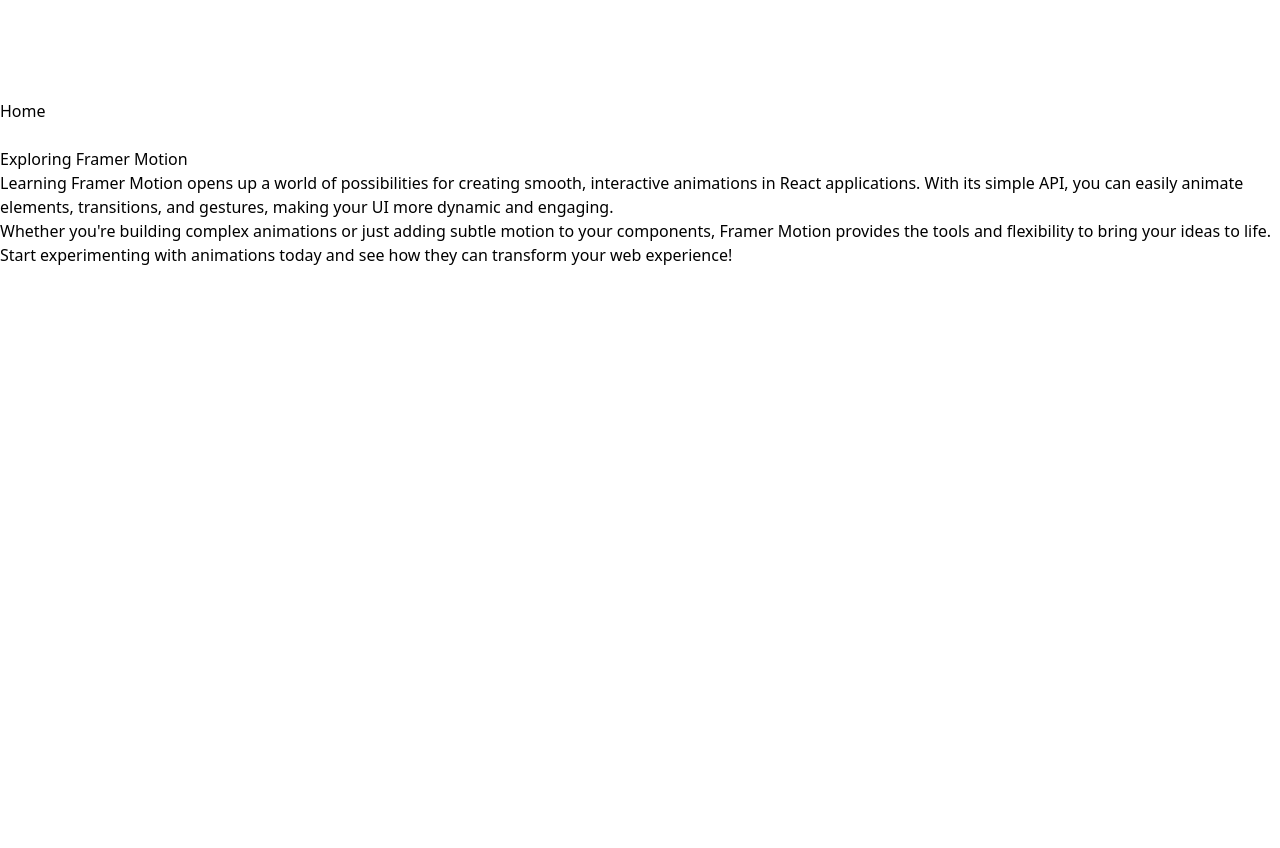
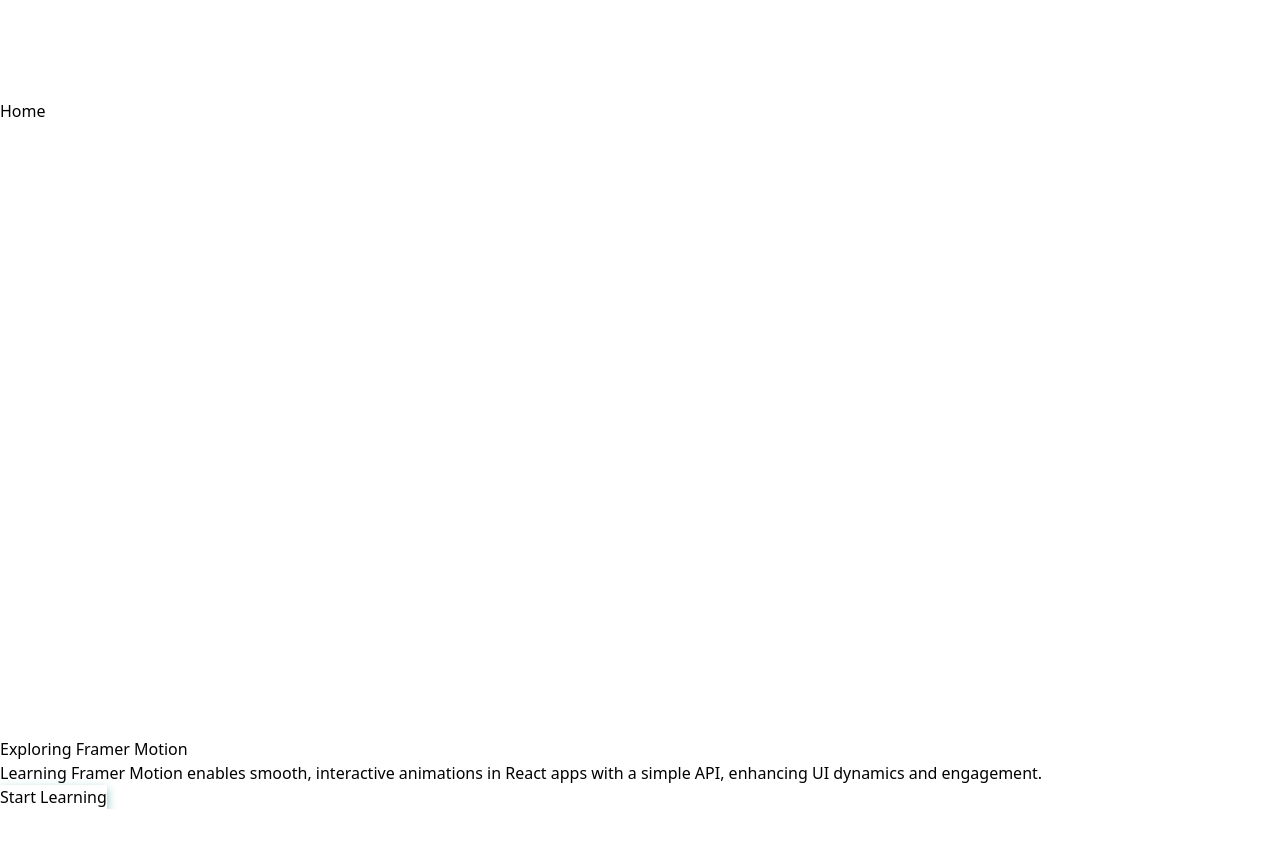
Before and after one commit to JonathanTylerWeber/learn-framer-motion, a React (Vite) app: page / in a window 1280 px wide. Shown: the part 260-1108 px from the top of the page. After the commit the page ends 1069 px from the top, so only its background shows below. Built offline with nearby package versions, Linux system fonts and the light colour scheme.

Commit message:
fix home page and add coming soon

```diff
--- a/src/App.tsx
+++ b/src/App.tsx
@@ -15,6 +15,7 @@
 import { useState, useEffect } from "react";
 import { setPageText } from "./slices/pageSlice";
 import ScrollToTop from "./components/ScrollToTop";
+import Projects from "./pages/Projects";
 
 export default function App() {
   const [isPreloading, setIsPreloading] = useState(true);
@@ -36,6 +37,7 @@
       "/": "Home",
       "/about": "About",
       "/learn": "Basics",
+      "/projects": "Projects",
       "/learn/basics": "Basics",
       "/learn/gestures": "Gestures",
       "/learn/variants": "Variants",
@@ -60,6 +62,7 @@
               <Route path="gestures" element={<Gestures />} />
               <Route path="variants" element={<Variants />} />
             </Route>
+            <Route path="/projects" element={<Projects />} />
             <Route path="*" element={<NotFound />} />
           </Routes>
         </AnimatePresence>
--- /dev/null
+++ b/src/components/Particles.tsx
@@ -0,0 +1,151 @@
+import { motion } from "framer-motion";
+import { useState, useCallback, useRef, useEffect, useMemo } from "react";
+
+interface Particle {
+  id: number;
+  color: string;
+  size: number;
+  offsetX: number;
+  offsetY: number;
+  duration: number;
+}
+
+interface ParticleBackgroundProps {
+  hovered: boolean;
+}
+
+const ParticleBackground: React.FC<ParticleBackgroundProps> = ({ hovered }) => {
+  const containerRef = useRef<HTMLDivElement>(null);
+
+  const [maxDistances, setMaxDistances] = useState({ x: 150, y: 150 });
+  const maxParticleSize = 80;
+  const buffer = 10;
+
+  const [particleData, setParticleData] = useState<Particle[]>([]);
+
+  const calculateMaxDistances = useCallback(() => {
+    if (containerRef.current) {
+      const { width, height } = containerRef.current.getBoundingClientRect();
+      const calculatedMaxX = width / 2 - buffer;
+      const calculatedMaxY = height / 2 - buffer;
+      setMaxDistances({
+        x: calculatedMaxX > 0 ? calculatedMaxX : 0,
+        y: calculatedMaxY > 0 ? calculatedMaxY : 0,
+      });
+    }
+  }, [buffer]);
+
+  useEffect(() => {
+    calculateMaxDistances();
+
+    window.addEventListener("resize", calculateMaxDistances);
+    return () => window.removeEventListener("resize", calculateMaxDistances);
+  }, [calculateMaxDistances]);
+
+  const particlesConfig = useMemo(
+    () => ({
+      count: 12,
+      colors: ["bg-lime-400", "bg-teal-400", "bg-indigo-400"],
+      minSize: 30,
+      maxSize: maxParticleSize,
+      maxX: maxDistances.x - 100,
+      maxY: maxDistances.y - 100,
+    }),
+    [maxParticleSize, maxDistances]
+  );
+
+  const generateInitialParticleData = useCallback((): Particle[] => {
+    return Array.from({ length: particlesConfig.count }).map((_, index) => {
+      const randomColor =
+        particlesConfig.colors[
+          Math.floor(Math.random() * particlesConfig.colors.length)
+        ];
+      const randomSize =
+        Math.floor(
+          Math.random() *
+            (particlesConfig.maxSize - particlesConfig.minSize + 1)
+        ) + particlesConfig.minSize;
+      const randomDuration = 1 + Math.random();
+
+      const offsetX =
+        Math.random() * 2 * particlesConfig.maxX - particlesConfig.maxX;
+      const offsetY =
+        Math.random() * 2 * particlesConfig.maxY - particlesConfig.maxY;
+
+      return {
+        id: index,
+        color: randomColor,
+        size: randomSize,
+        offsetX,
+        offsetY,
+        duration: randomDuration,
+      };
+    });
+  }, [particlesConfig]);
+
+  const regenerateParticlePositions = useCallback((): Particle[] => {
+    return particleData.map((particle) => ({
+      ...particle,
+      offsetX: Math.random() * 2 * particlesConfig.maxX - particlesConfig.maxX,
+      offsetY: Math.random() * 2 * particlesConfig.maxY - particlesConfig.maxY,
+    }));
+  }, [particleData, particlesConfig.maxX, particlesConfig.maxY]);
+
+  useEffect(() => {
+    setParticleData(generateInitialParticleData());
+  }, [generateInitialParticleData]);
+
+  const prevHoveredRef = useRef<boolean>(hovered);
+
+  useEffect(() => {
+    if (prevHoveredRef.current && !hovered) {
+      setParticleData(regenerateParticlePositions());
+    }
+    prevHoveredRef.current = hovered;
+  }, [hovered, regenerateParticlePositions]);
+
+  const particleElements = particleData.map((particle) => (
+    <motion.div
+      key={particle.id}
+      className={`absolute ${particle.color} rounded-full blur-2xl`}
+      style={{
+        width: `${particle.size}px`,
+        height: `${particle.size}px`,
+        top: "70%",
+        left: "50%",
+        transform: "translate(-50%, -50%)",
+        transformOrigin: "center",
+      }}
+      initial={{ x: 0, y: 0 }}
+      animate={{
+        x: hovered ? -particle.size / 2 : particle.offsetX,
+        y: hovered ? 0 : particle.offsetY,
+        opacity: [0.5, 1, 0.5],
+      }}
+      transition={{
+        x: {
+          duration: particle.duration,
+          ease: "easeInOut",
+        },
+        y: {
+          duration: particle.duration,
+          ease: "easeInOut",
+        },
+        opacity: {
+          duration: particle.duration * 2,
+          ease: "easeInOut",
+          repeat: Infinity,
+          repeatType: "loop",
+        },
+      }}
+    />
+  ));
+
+  return (
+    <div className="absolute w-full h-full z-0 mb-32" ref={containerRef}>
+      {particleElements}
+    </div>
+  );
+};
+
+export default ParticleBackground;
--- a/src/components/SideNav.tsx
+++ b/src/components/SideNav.tsx
@@ -2,21 +2,22 @@
 import { Link, useLocation } from "react-router-dom";
 
 const SideNav: React.FC = () => {
-
   const location = useLocation();
-  const currentPath = location.pathname
+  const currentPath = location.pathname;
 
   return (
-    <nav className="w-60 fixed top-0 h-full bg-slate-900 text-slate-400 p-4 space-y-4
-     flex-col  items-center flex ">
+    <nav
+      className="w-60 fixed top-0 h-full bg-slate-900 text-slate-400 p-4 space-y-4
+     flex-col  items-center flex "
+    >
       <h2 className="text-lime-200 text-xl font-bold mt-24 mr-10">Learning</h2>
       <ul className="space-y-2">
         <li>
           <Link
             to="/learn/basics"
             className={`hover:underline hover:text-lime-100
-        ${currentPath === "/learn" ? 'text-white' : 'text-slate-400'}
-        ${currentPath === "/learn/basics" ? 'text-white' : 'text-slate-400'} `}
+        ${currentPath === "/learn" ? "text-white" : "text-slate-400"}
+        ${currentPath === "/learn/basics" ? "text-white" : "text-slate-400"} `}
           >
             Basic Animations
           </Link>
@@ -25,7 +26,9 @@
           <Link
             to="/learn/gestures"
             className={`hover:underline hover:text-lime-100
-          ${currentPath === "/learn/gestures" ? 'text-white' : 'text-slate-400'} `}
+          ${
+            currentPath === "/learn/gestures" ? "text-white" : "text-slate-400"
+          } `}
           >
             Gestures
           </Link>
@@ -34,31 +37,14 @@
           <Link
             to="/learn/variants"
             className={`hover:underline hover:text-lime-100
-          ${currentPath === "/learn/variants" ? 'text-white' : 'text-slate-400'} `}
+          ${
+            currentPath === "/learn/variants" ? "text-white" : "text-slate-400"
+          } `}
           >
             Variants
           </Link>
         </li>
-        <li>
-          <Link
-            to="/learn/keyframes"
-            className={`hover:underline hover:text-lime-100
-          ${currentPath === "/learn/keyframes" ? 'text-white' : 'text-slate-400'} `}
-          >
-            Keyframes
-          </Link>
-        </li>
-        <li>
-          <Link
-            to="/learn/motion-values"
-            className={`hover:underline hover:text-lime-100
-          ${currentPath === "/learn/motion-values" ? 'text-white' : 'text-slate-400'} `}
-          >
-            Motion Values
-          </Link>
-        </li>
       </ul>
-
     </nav>
   );
 };
--- a/src/pages/Home.tsx
+++ b/src/pages/Home.tsx
@@ -1,39 +1,38 @@
-
-// import HIGrid from "../components/Grid";
-import { Example } from "../components/Example";
+import { useState } from "react";
 import PageTransitionOverlay from "../components/PageTransitionOverlay";
+import ParticleBackground from "../components/Particles";
+import { Link } from "react-router-dom";
 
 const Home = () => {
+  const [hovered, setHovered] = useState(false);
+
   return (
     <>
       <PageTransitionOverlay />
-      <div className="max-w-screen-lg mx-auto px-6 py-12 m-20">
-        <h1 className="text-4xl text-center font-bold text-teal-400 mb-4">
-          Exploring Framer Motion
-        </h1>
-        <p className="text-white text-lg leading-relaxed">
-          Learning Framer Motion opens up a world of possibilities for creating
-          smooth, interactive animations in React applications. With its simple
-          API, you can easily animate elements, transitions, and gestures,
-          making your UI more dynamic and engaging.
-        </p>
-        <p className="text-white text-lg leading-relaxed mt-4">
-          Whether you're building complex animations or just adding subtle
-          motion to your components, Framer Motion provides the tools and
-          flexibility to bring your ideas to life. Start experimenting with
-          animations today and see how they can transform your web experience!
-        </p>
-        {/* <HIGrid /> */}
-        {/* <p className="my-10 text-center text-6xl text-white font-bold">hands on learning</p>
-        <p className="mt-20 text-center text-6xl text-white font-bold">Sick scroll animations</p> */}
 
-        <Example />
+      <div className="flex justify-center items-center w-full min-h-screen pb-32 relative overflow-hidden">
+        <ParticleBackground hovered={hovered} />
 
-
-
-
+        <div className="text-center gap-4 w-2/5 text-white z-10">
+          <h1 className="text-5xl text-teal-400 font-bold mb-10">
+            Exploring Framer Motion
+          </h1>
+          <p className="text-gray-200 text-xl">
+            Learning Framer Motion enables smooth, interactive animations in
+            React apps with a simple API, enhancing UI dynamics and engagement.
+          </p>
+          <div className="mt-32 flex flex-row justify-center gap-4">
+            <button
+              className="font-bold bg-teal-600 py-4 px-8 flex text-2xl items-center justify-center rounded-full drop-shadow-xl hover:bg-teal-700"
+              style={{ boxShadow: "0 4px 10px rgba(0, 128, 128, 0.5)" }}
+              onMouseEnter={() => setHovered(true)}
+              onMouseLeave={() => setHovered(false)}
+            >
+              <Link to="/learn/basics">Start Learning</Link>
+            </button>
+          </div>
+        </div>
       </div>
-
     </>
   );
 };
--- /dev/null
+++ b/src/pages/Projects.tsx
@@ -0,0 +1,24 @@
+import PageTransitionOverlay from "../components/PageTransitionOverlay";
+
+const Projects = () => {
+  return (
+    <>
+      <PageTransitionOverlay />
+      <div className="w-fullmx-auto px-6 py-12 m-20">
+        <h1 className="text-teal-400 text-5xl font-bold text-center mb-20">
+          Projects
+        </h1>
+
+        <p className="text-white text-3xl text-center mb-20 leading-relaxed">
+          Follow along together as we create animated components using Framer
+          Motion!
+        </p>
+        <h2 className="text-lime-200 text-2xl font-bold text-center mb-8">
+          Coming Soon...
+        </h2>
+      </div>
+    </>
+  );
+};
+
+export default Projects;
```
Also changed, not shown: src/pages/learn/Keyframes.tsx (deleted), src/pages/learn/MotionValues.tsx (deleted).
